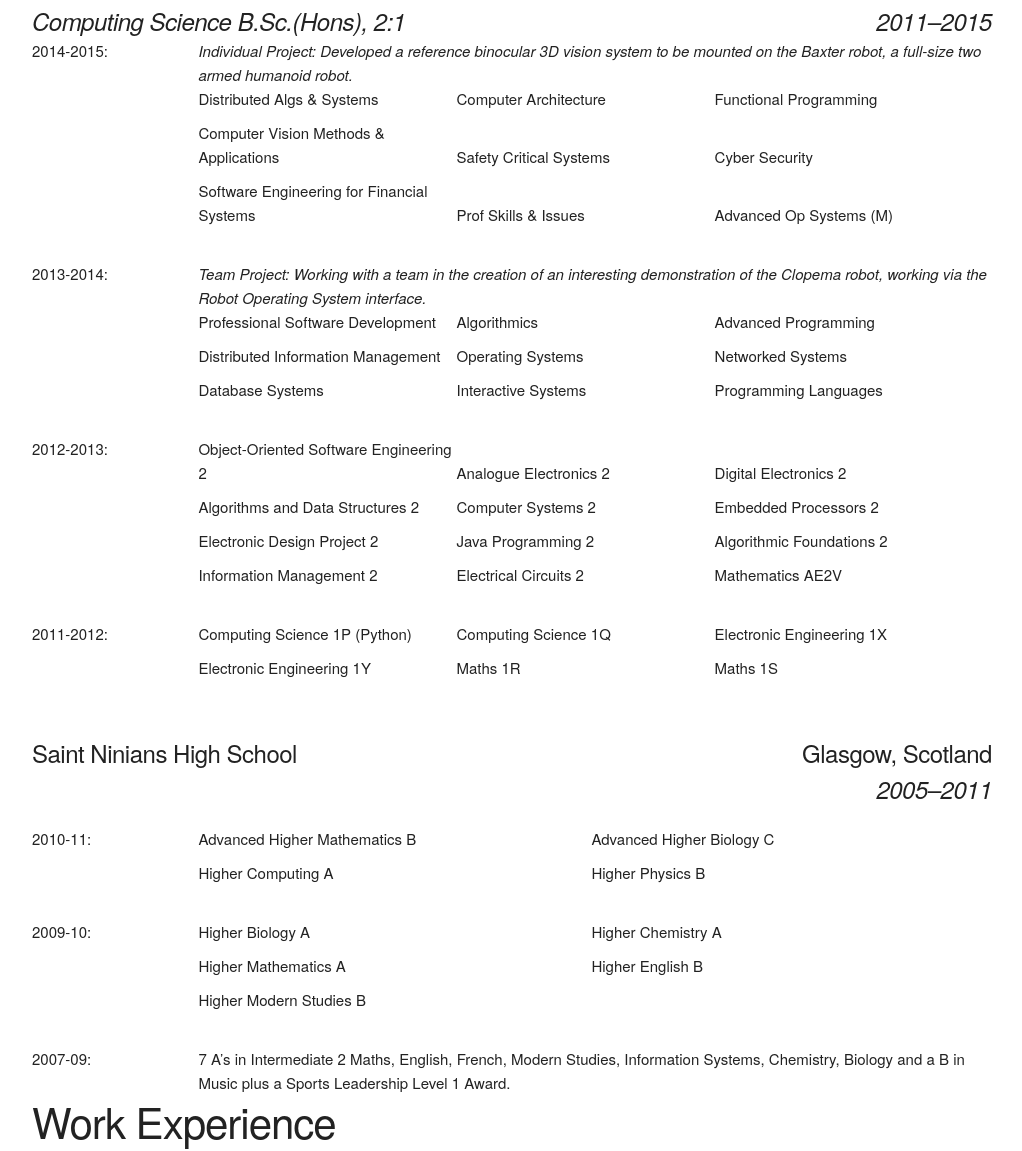
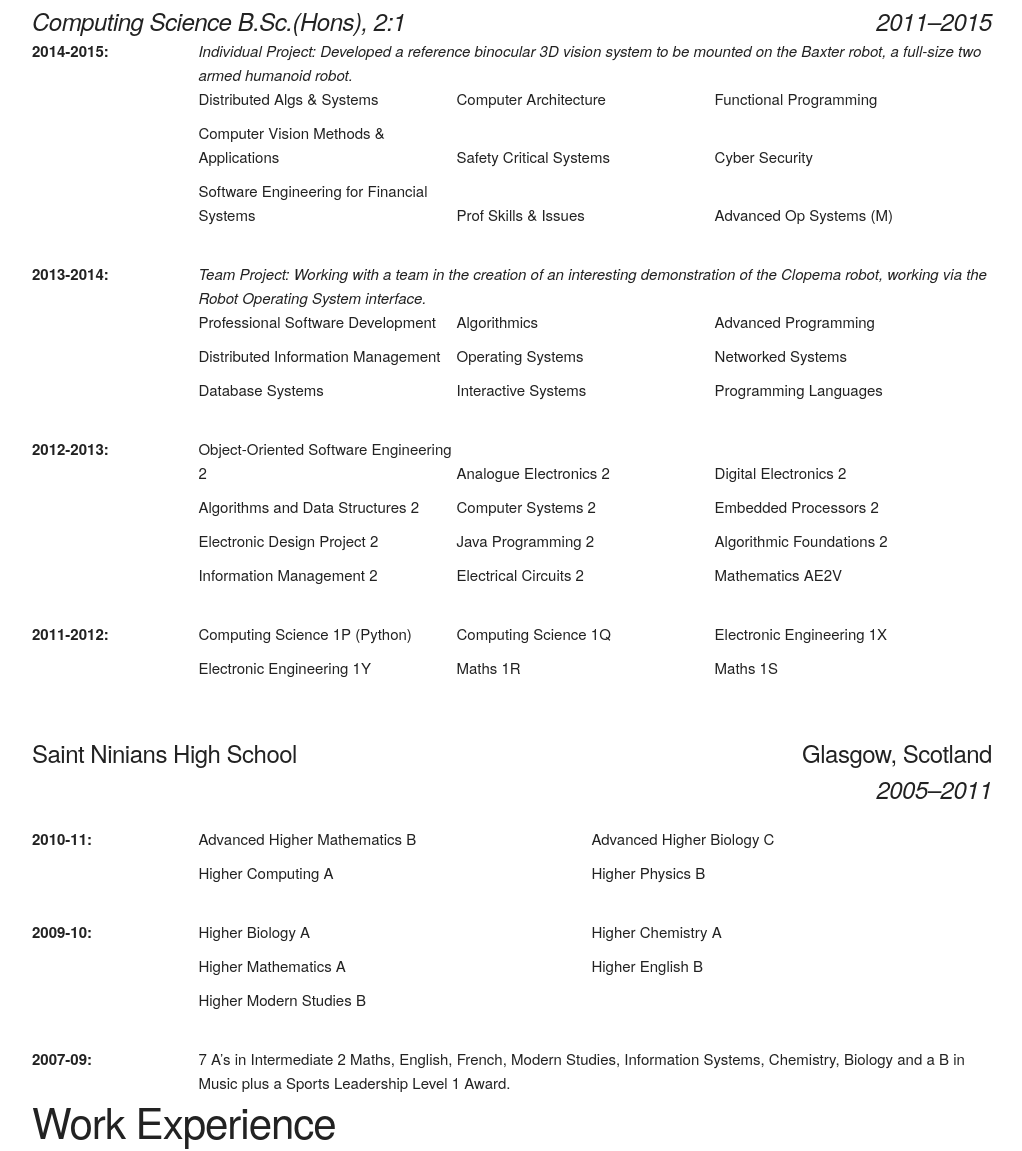
Before and after one commit to mcdonalda1993/website-node-angular, a website: page views/index.html in a window 1280 px wide. Shown: the part 540-1691 px from the top of the page, without its empty margins (128-1150 px from the left). Drawn offline with nearby package versions, Linux system fonts and the light colour scheme; files that its build step writes are made by us from their sources; files whose address does not match are found by name.

Commit message:
Bold dates in education. Makes it easier to read

```diff
--- a/views/index.html
+++ b/views/index.html
@@ -70,7 +70,7 @@
 				<div>
 
 					<div class="row">
-						<div class="two columns">2014-2015:</div>
+						<b class="two columns">2014-2015:</b>
 						<div class="ten columns">
 							<i>
 								Individual Project: Developed a reference binocular 3D vision system to be mounted on the Baxter robot, a full-size two armed humanoid robot.
@@ -91,7 +91,7 @@
 					</div>
 
 					<div class="row">
-						<div class="two columns">2013-2014:</div>
+						<b class="two columns">2013-2014:</b>
 						<div class="ten columns">
 							<i>
 								Team Project: Working with a team in the creation of an interesting demonstration of the Clopema robot, working via the Robot Operating System interface.
@@ -111,7 +111,7 @@
 					</div>
 
 					<div class="row">
-						<div class="two columns">2012-2013:</div>
+						<b class="two columns">2012-2013:</b>
 						<div class="ten columns">
 							<ul class="in rows of three">
 								<li>Object-Oriented Software Engineering 2</li>
@@ -131,7 +131,7 @@
 					</div>
 
 					<div class="row">
-						<div class="two columns">2011-2012:</div>
+						<b class="two columns">2011-2012:</b>
 						<div class="ten columns">
 							<ul class="in rows of three">
 								<li>Computing Science 1P (Python)</li>
@@ -162,7 +162,7 @@
 
 				<div>
 					<div class="row">
-						<div class="two columns">2010-11:</div>
+						<b class="two columns">2010-11:</b>
 						<div class="ten columns">
 							<ul class="in rows of two">
 								<li>Advanced Higher Mathematics B</li>
@@ -174,7 +174,7 @@
 					</div>
 
 					<div class="row">
-						<div class="two columns">2009-10:</div>
+						<b class="two columns">2009-10:</b>
 						<div class="ten columns">
 							<ul class="in rows of two">
 								<li>Higher Biology A</li>
@@ -187,7 +187,7 @@
 					</div>
 
 					<div class="row">
-						<div class="two columns">2007-09:</div>
+						<b class="two columns">2007-09:</b>
 						<div class="ten columns">
 							7 A’s in Intermediate 2 Maths, English, French, Modern Studies, Information Systems, Chemistry, Biology and a B in Music plus a Sports Leadership Level 1 Award.
 						</div>
```
